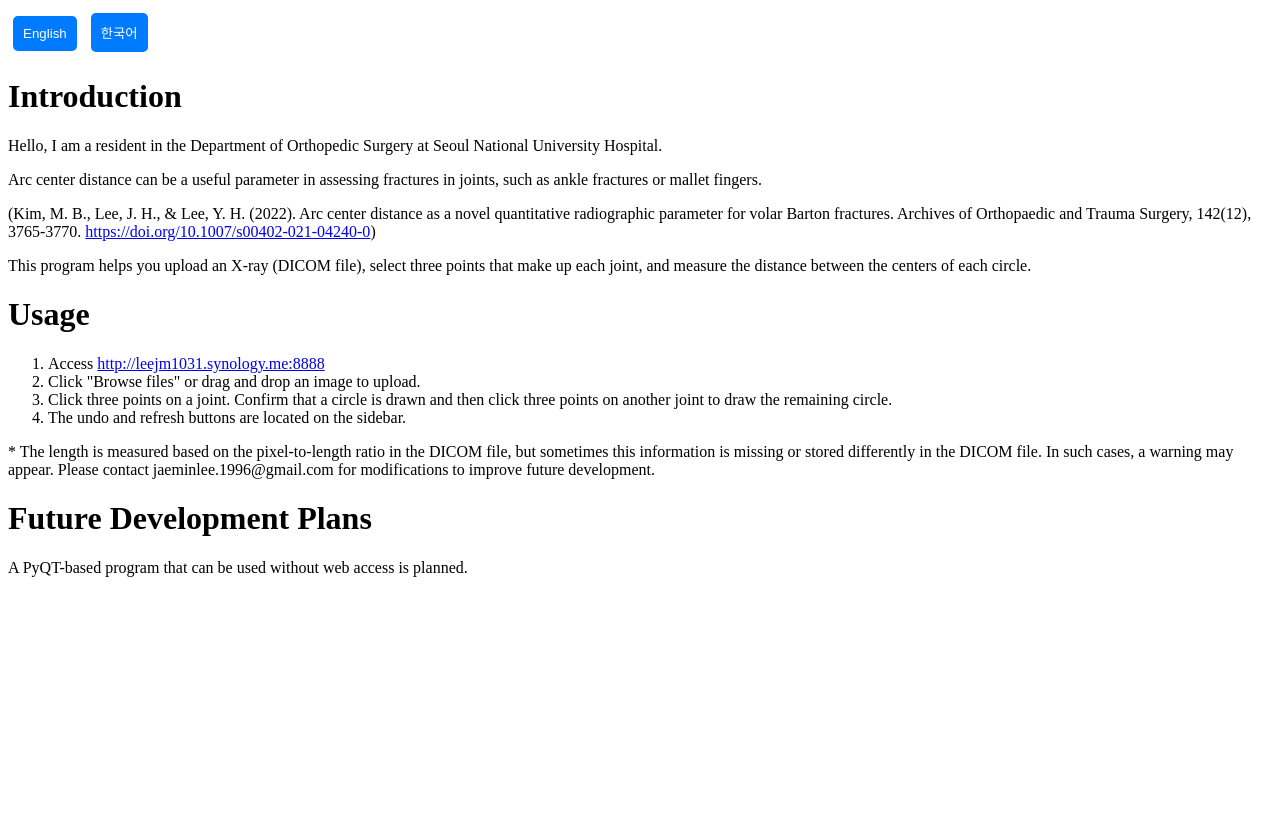
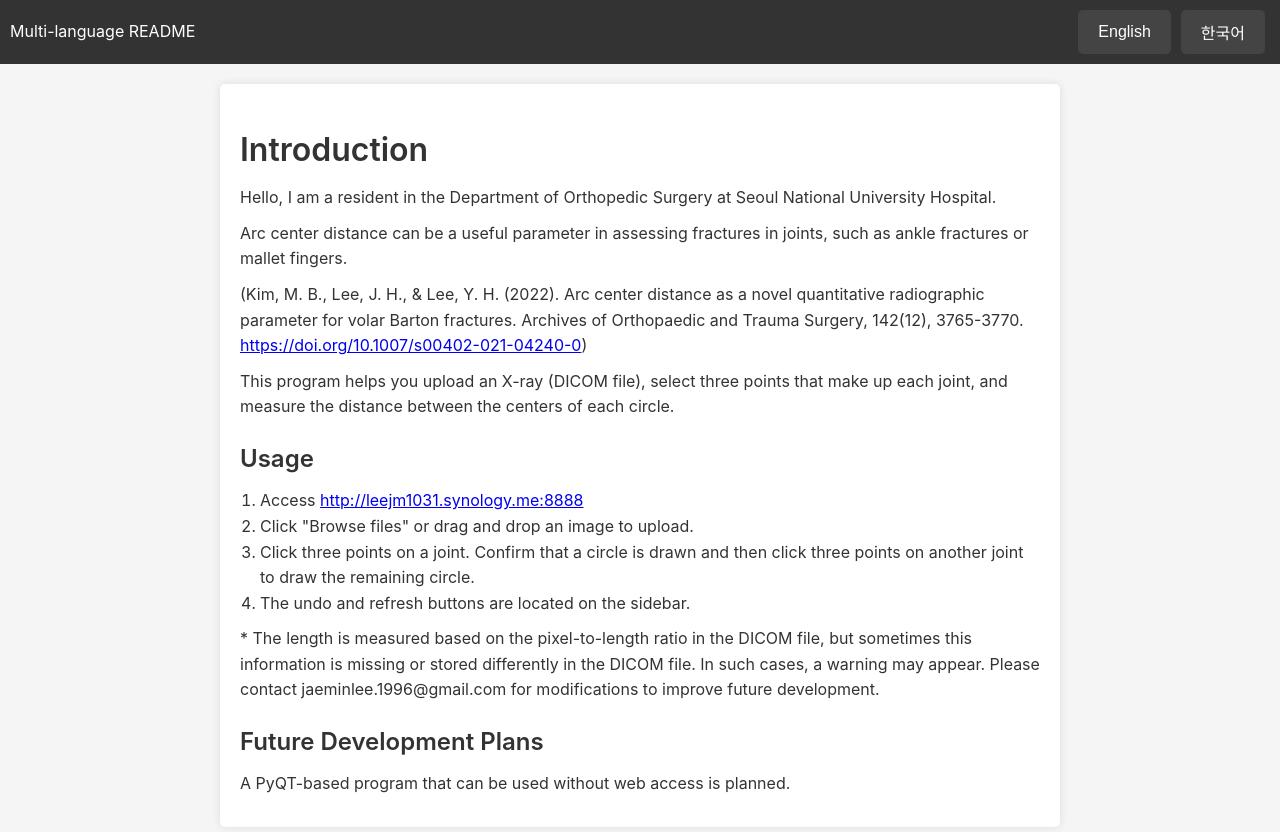
Before and after one commit to HalloweenGemini/arc_center_distance, a plain HTML site: page index.html in a window 1280 px wide. Before the commit the page ends 800 px from the top, so only its background shows below. Drawn offline with Linux system fonts and the light colour scheme.

Commit message:
index.html

```diff
--- a/index.html
+++ b/index.html
@@ -5,17 +5,45 @@
     <meta name="viewport" content="width=device-width, initial-scale=1.0">
     <title>Multi-language README</title>
     <style>
-        .lang-button {
+        body {
+            font-family: -apple-system, BlinkMacSystemFont, "Segoe UI", Roboto, "Helvetica Neue", Arial, sans-serif;
+            line-height: 1.6;
+            margin: 0;
+            padding: 0;
+            background-color: #f5f5f5;
+            color: #333;
+        }
+        .navbar {
+            background-color: #333;
+            color: white;
+            padding: 10px;
+            display: flex;
+            justify-content: space-between;
+            align-items: center;
+        }
+        .navbar .buttons {
+            display: flex;
+        }
+        .navbar button {
             cursor: pointer;
-            padding: 10px;
-            margin: 5px;
-            background-color: #007bff;
+            padding: 10px 20px;
+            margin: 0 5px;
+            background-color: #444;
             color: white;
             border: none;
             border-radius: 5px;
+            font-size: 16px;
         }
-        .lang-button:hover {
-            background-color: #0056b3;
+        .navbar button:hover {
+            background-color: #555;
+        }
+        .container {
+            max-width: 800px;
+            margin: 20px auto;
+            padding: 20px;
+            background-color: white;
+            border-radius: 5px;
+            box-shadow: 0 0 10px rgba(0, 0, 0, 0.1);
         }
         .content {
             display: none;
@@ -23,13 +51,29 @@
         .content.active {
             display: block;
         }
+        h1, h2, h3, h4, h5, h6 {
+            margin-top: 20px;
+            margin-bottom: 10px;
+            font-weight: 600;
+        }
+        p {
+            margin: 10px 0;
+        }
+        ol, ul {
+            margin: 10px 0;
+            padding-left: 20px;
+        }
     </style>
 </head>
 <body>
-    <div>
-        <button class="lang-button" onclick="showContent('english')">English</button>
-        <button class="lang-button" onclick="showContent('korean')">한국어</button>
+    <div class="navbar">
+        <div>Multi-language README</div>
+        <div class="buttons">
+            <button onclick="showContent('english')">English</button>
+            <button onclick="showContent('korean')">한국어</button>
         </div>
+    </div>
+    <div class="container">
         <div id="english" class="content active">
             <h1>Introduction</h1>
             <p>Hello, I am a resident in the Department of Orthopedic Surgery at Seoul National University Hospital.</p>
@@ -37,7 +81,7 @@
             <p>(Kim, M. B., Lee, J. H., & Lee, Y. H. (2022). Arc center distance as a novel quantitative radiographic parameter for volar Barton fractures. Archives of Orthopaedic and Trauma Surgery, 142(12), 3765-3770. <a href="https://doi.org/10.1007/s00402-021-04240-0" target="_blank">https://doi.org/10.1007/s00402-021-04240-0</a>)</p>
             <p>This program helps you upload an X-ray (DICOM file), select three points that make up each joint, and measure the distance between the centers of each circle.</p>
 
-        <h1>Usage</h1>
+            <h2>Usage</h2>
             <ol>
                 <li>Access <a href="http://leejm1031.synology.me:8888" target="_blank">http://leejm1031.synology.me:8888</a></li>
                 <li>Click "Browse files" or drag and drop an image to upload.</li>
@@ -46,27 +90,28 @@
             </ol>
             <p>* The length is measured based on the pixel-to-length ratio in the DICOM file, but sometimes this information is missing or stored differently in the DICOM file. In such cases, a warning may appear. Please contact jaeminlee.1996@gmail.com for modifications to improve future development.</p>
 
-        <h1>Future Development Plans</h1>
+            <h2>Future Development Plans</h2>
             <p>A PyQT-based program that can be used without web access is planned.</p>
         </div>
         <div id="korean" class="content">
             <h1>소개</h1>
             <p>안녕하세요. 저는 서울대학교병원 정형외과 소속의 레지던트입니다.</p>
-        <p>Ankle fracture나 mallet finger 등 관절에서의 골절에 있어서 정도를 판단하는데에 arc center distance는 useful parameter가 될 수 있습니다.</p>
+            <p>Ankle fracture나 mallet finger 등 관절에서의 골절에 있어서 정도를 판단하는데에 arc center distance는 유용한 파라미터가 될 수 있습니다.</p>
             <p>(Kim, M. B., Lee, J. H., & Lee, Y. H. (2022). Arc center distance as a novel quantitative radiographic parameter for volar Barton fractures. Archives of Orthopaedic and Trauma Surgery, 142(12), 3765-3770. <a href="https://doi.org/10.1007/s00402-021-04240-0" target="_blank">https://doi.org/10.1007/s00402-021-04240-0</a>)</p>
             <p>이 프로그램은 X-ray를 업로드하고(DICOM 파일), 관절을 이루는 세 점씩 클릭하여 선택한 후에 각 원의 중심의 거리를 측정하는 데에 도움을 주는 프로그램입니다.</p>
 
-        <h1>자세한 사용법</h1>
+            <h2>자세한 사용법</h2>
             <ol>
-            <li><a href="http://leejm1031.synology.me:8888" target="_blank">http://leejm1031.synology.me:8888</a> 에 접속</li>
-            <li>Browse files를 누르거나, Drag and drop으로 이미지를 업로드합니다</li>
+                <li><a href="http://leejm1031.synology.me:8888" target="_blank">http://leejm1031.synology.me:8888</a> 에 접속합니다.</li>
+                <li>Browse files를 누르거나, Drag and drop으로 이미지를 업로드합니다.</li>
                 <li>한 관절에 대해 세 점을 클릭합니다. 원이 그려지는 것을 확인하고 다른 관절에 대해 세 점을 클릭하여 나머지 원이 그려지는 것을 확인합니다.</li>
                 <li>되돌리는 버튼과 Refresh 버튼은 사이드바에 있습니다.</li>
             </ol>
-        <p>* DICOM 파일에서의 픽셀 : 길이 비율을 가지고 길이를 측정하지만 때에 따라 해당 정보가 없거나 파라미터가 다르게 저장되어있는 DICOM 파일도 있습니다. 그런 경우 경고창이 뜰 수 있으며 추후 개발을 위해 jaeminlee.1996@gmail.com 으로 연락주시면 변경하도록 하겠습니다.</p>
+            <p>* DICOM 파일에서의 픽셀 : 길이 비율을 가지고 길이를 측정하지만 때에 따라 해당 정보가 없거나 파라미터가 다르게 저장되어 있는 DICOM 파일도 있습니다. 그런 경우 경고창이 뜰 수 있으며 추후 개발을 위해 jaeminlee.1996@gmail.com 으로 연락주시면 변경하도록 하겠습니다.</p>
 
-        <h1>추후 개발 계획</h1>
-        <p>웹 접속 없이 쓸 수 있는 PyQT 기반 프로그램 개발 예정.</p>
+            <h2>추후 개발 계획</h2>
+            <p>웹 접속 없이 쓸 수 있는 PyQT 기반 프로그램 개발 예정입니다.</p>
+        </div>
     </div>
     <script>
         function showContent(language) {
```
Lines whose indentation alone changed are shown as unchanged.
